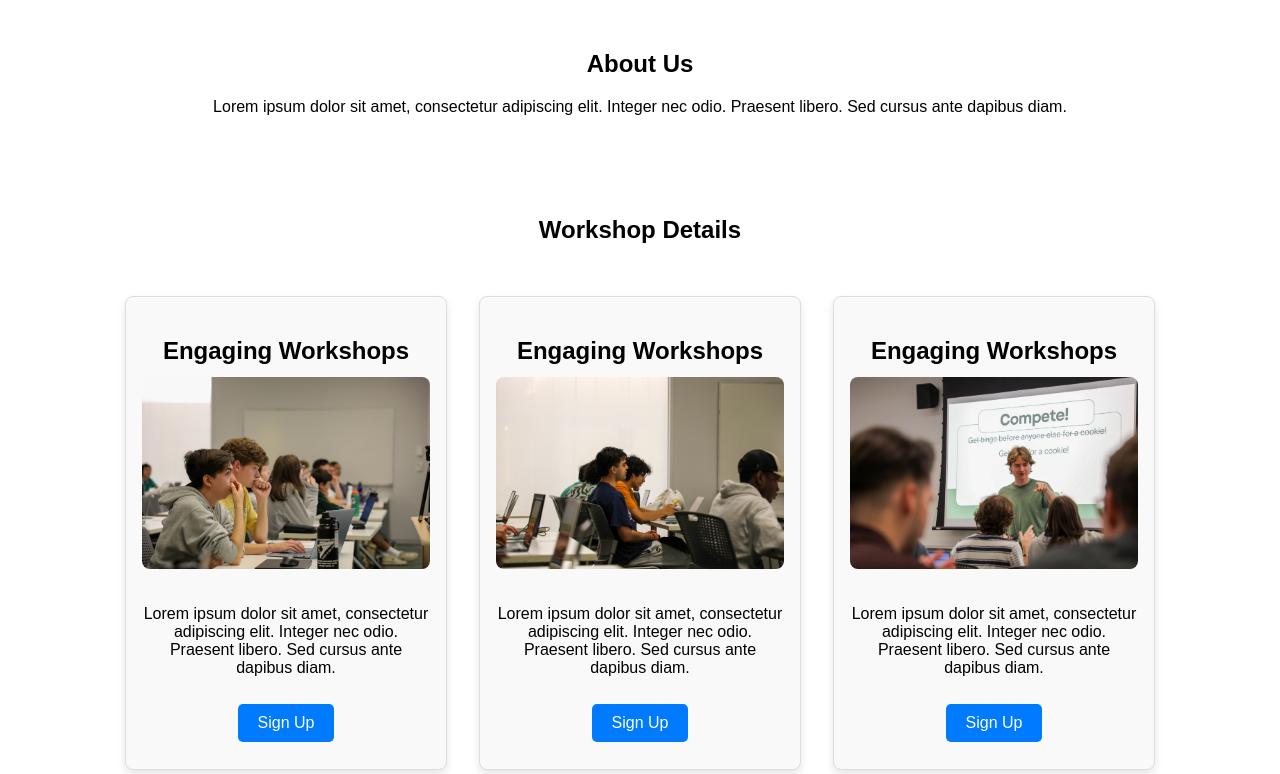
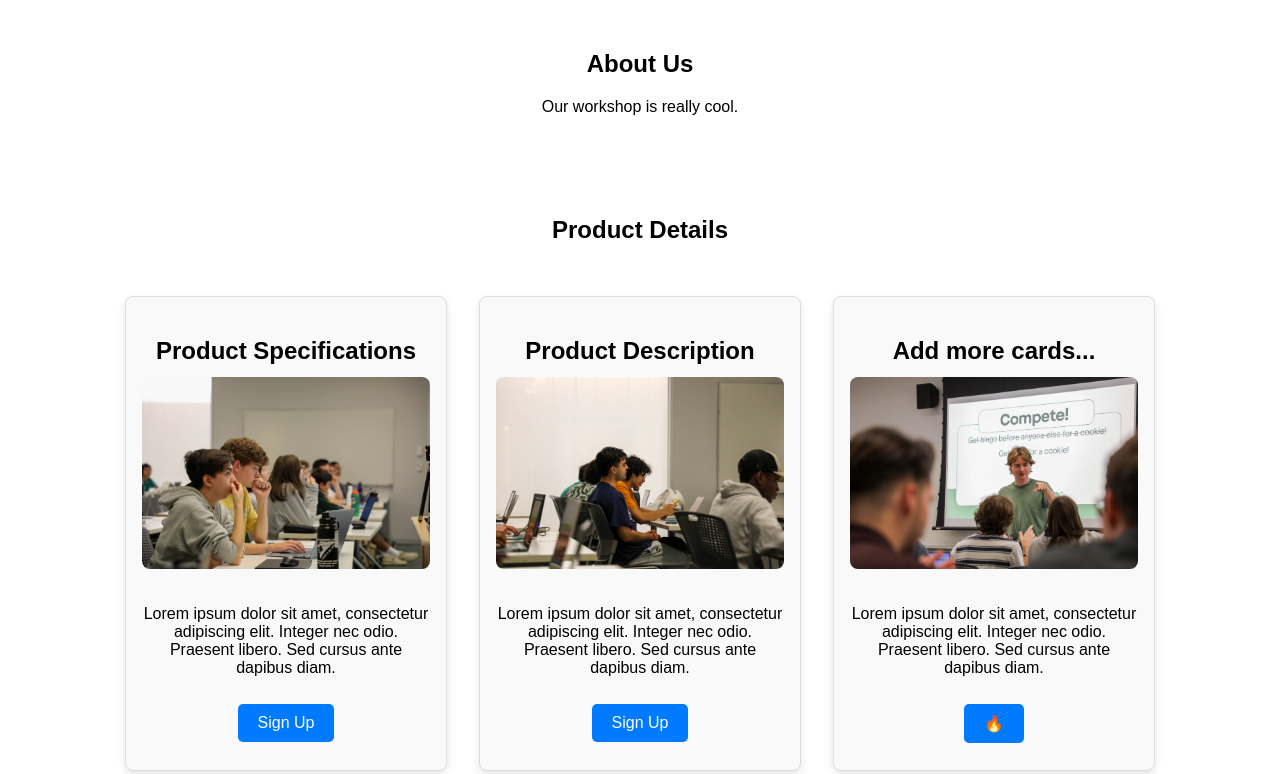
Before and after one commit to jycksyn/patently-fundamental, a plain HTML site: page index.html in a window 1280 px wide. Shown: the part 820-1594 px from the top of the page. Drawn offline with Linux system fonts and the light colour scheme.

Commit message:
wording for elements

```diff
--- a/index.html
+++ b/index.html
@@ -140,29 +140,29 @@
         <!-- The <nav> element defines a set of navigation links -->
         <a href="#home">Home</a>
         <!-- The <a> tag defines a hyperlink -->
-        <a href="#workshop">Workshop</a>
+        <a href="#workshop">Product</a>
         <a href="#contact">Contact</a>
     </nav>
 
     <div class="splash" id="home">
         <!-- The <div> tag defines a division or section in an HTML document -->
         <!-- The id attribute specifies a unique id for an element -->
-        <h1>Welcome to the HTML/CSS Fundamentals Workshop</h1>
+        <h1>Welcome to the HTML/CSS Fundamentals Workshop!</h1>
         <!-- The <h1> tag defines the most important heading -->
     </div>
 
     <div class="section" id="about">
         <h2>About Us</h2>
         <!-- The <h2> tag defines a secondary heading -->
-        <p>Lorem ipsum dolor sit amet, consectetur adipiscing elit. Integer nec odio. Praesent libero. Sed cursus ante dapibus diam.</p>
+        <p>Our workshop is really cool.</p>
         <!-- The <p> tag defines a paragraph -->
     </div>
 
     <div class="section" id="workshop">
-        <h2>Workshop Details</h2>
+        <h2>Product Details</h2>
         <div class="card-section">
             <div class="image-card">
-                <h3>Engaging Workshops</h3>
+                <h3>Product Specifications</h3>
                 <img src="workshop-1.jpg" alt="Workshop Image">
                 <!-- The <img> tag embeds an image in the HTML document -->
                 <!-- The alt attribute provides alternative text for the image -->
@@ -173,16 +173,16 @@
                 <!-- For link buttons, use the <a> tag with the button class instead -->
             </div>
             <div class="image-card">
-                <h3>Engaging Workshops</h3>
+                <h3>Product Description</h3>
                 <img src="workshop-2.jpg" alt="Workshop Image">
                 <p>Lorem ipsum dolor sit amet, consectetur adipiscing elit. Integer nec odio. Praesent libero. Sed cursus ante dapibus diam.</p>
                 <button class="button">Sign Up</button>
             </div>
             <div class="image-card">
-                <h3>Engaging Workshops</h3>
+                <h3>Add more cards...</h3>
                 <img src="workshop-3.jpg" alt="Workshop Image">
                 <p>Lorem ipsum dolor sit amet, consectetur adipiscing elit. Integer nec odio. Praesent libero. Sed cursus ante dapibus diam.</p>
-                <button class="button">Sign Up</button>
+                <button class="button">🔥</button>
             </div>
         </div>
     </div>
```
